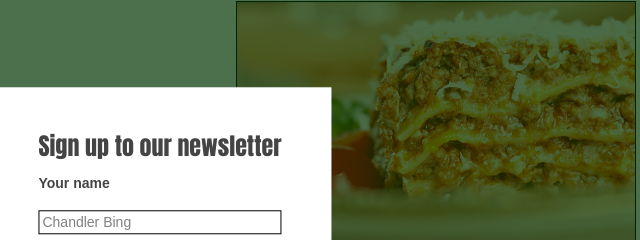
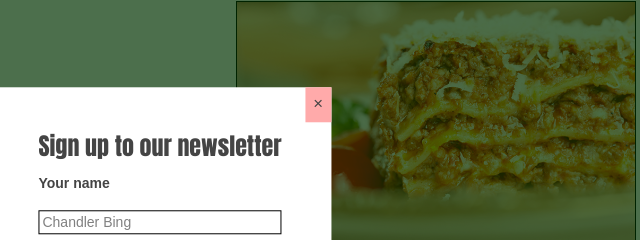
Before and after one commit to bjrhodes/may-challenges, a website: page public/challenge.html in a window 1280 px wide. Shown: the part 157-397 px from the top of the page, 480-1120 px from the left. Drawn offline with nearby package versions, Linux system fonts and the light colour scheme.

Commit message:
Added a close button

```diff
--- a/public/challenge.css
+++ b/public/challenge.css
@@ -138,3 +138,13 @@ table {
 	font-style: bold;
 
 }
+.close-button {
+	position: absolute;
+	top: 0;
+	right: 0;
+	padding: 0.5em;
+	display: block;
+	cursor: pointer;
+	font-size: 1.4em;
+    background: #ffaaaa;
+}
--- a/public/challenge.html
+++ b/public/challenge.html
@@ -77,6 +77,7 @@
 
 			<div class="popup">
 				<form class="newsletter">
+					<div class="close-button">&times;</div>
 					<h2> Sign up to our newsletter</h2>
 					<h4 class="font"> Your name </h4>
 					<input type="text" class="namefield" name="firstname" value="Chandler Bing">
```
Lines whose indentation alone changed are shown as unchanged.
